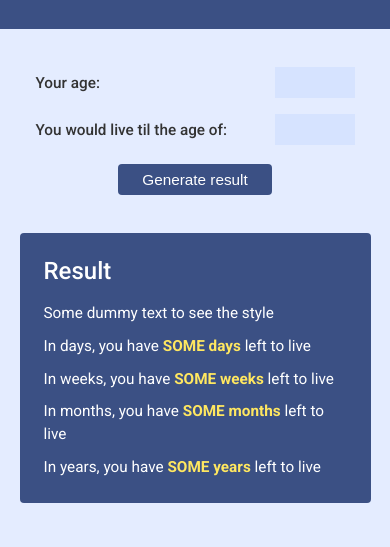
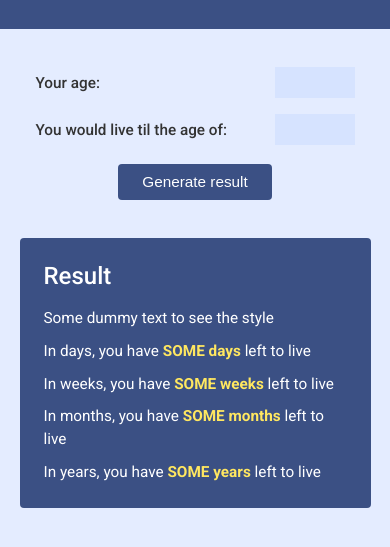
Before and after one commit to rajibul-dev/lifeleft-calculator, a plain HTML site: page index.html in a window 390 px wide. Shown: the part 167-714 px from the top of the page. Drawn offline with Linux system fonts and the light colour scheme.

Commit message:
little css adjustment

```diff
--- a/style.css
+++ b/style.css
@@ -87,7 +87,7 @@ MAIN SECTION
 /////////////////// */
 
 main {
-  padding-bottom: 4.8rem;
+  padding-bottom: 8rem;
 }
 
 form {
@@ -218,6 +218,9 @@ MEDIA QUERIES
   form {
     padding: 4.8rem 2rem;
   }
+  .main-btn {
+    padding: 1.1rem 3rem;
+  }
   .header-p {
     line-height: 1.5;
   }
```
